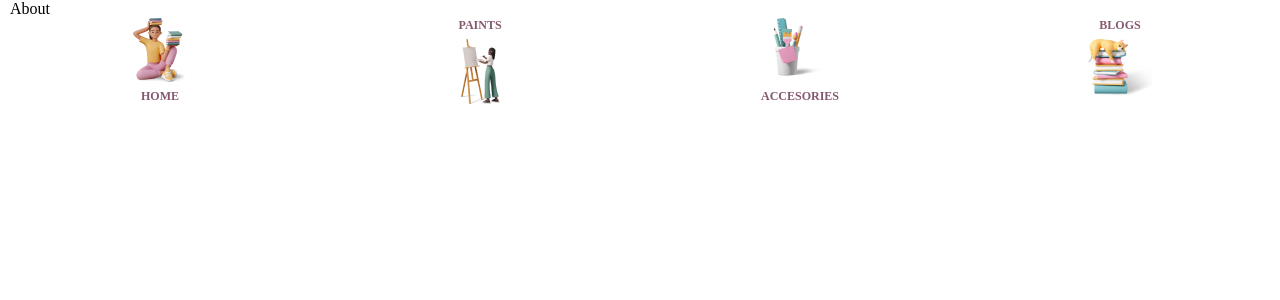
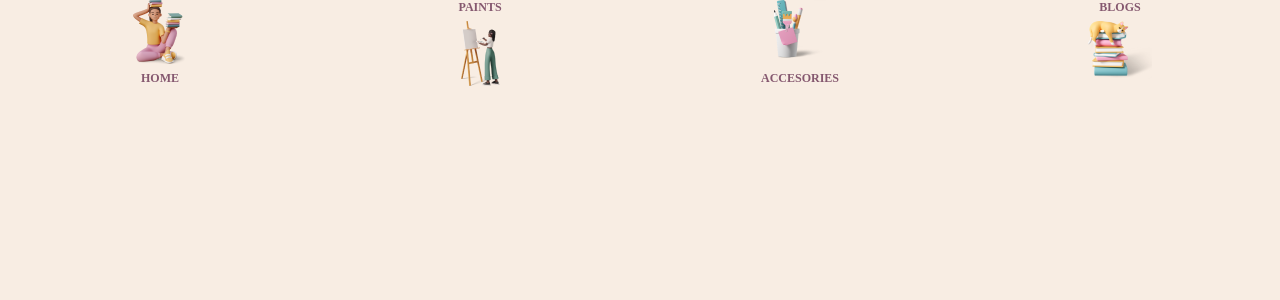
Before and after one commit to JeanBayer/portfolio-art, a Next.js app: page /prueba in a window 1280 px wide. Shown: the top 300 px of the page. Built offline with nearby package versions, Linux system fonts and the light colour scheme.

Commit message:
add: Añado background

```diff
--- a/app/globals.css
+++ b/app/globals.css
@@ -1,13 +1,15 @@
 :root {
   --max-width: 1100px;
   --border-radius: 12px;
-  --font-mono: ui-monospace, Menlo, Monaco, 'Cascadia Mono', 'Segoe UI Mono',
-    'Roboto Mono', 'Oxygen Mono', 'Ubuntu Monospace', 'Source Code Pro',
-    'Fira Mono', 'Droid Sans Mono', 'Courier New', monospace;
+  --font-mono: ui-monospace, Menlo, Monaco, "Cascadia Mono", "Segoe UI Mono",
+    "Roboto Mono", "Oxygen Mono", "Ubuntu Monospace", "Source Code Pro",
+    "Fira Mono", "Droid Sans Mono", "Courier New", monospace;
   --primary: #85586f;
   --secondary: #d0b8a8;
   --background: #f8ede3;
   --accent: #dfd3c3;
+
+  background-color: var(--background);
 }
 
 * {
--- a/app/prueba/page.tsx
+++ b/app/prueba/page.tsx
@@ -3,7 +3,6 @@ import { NavBar } from "../../components/navbar/NavBar";
 export default function About() {
   return (
     <main>
-      About
       <NavBar />
     </main>
   );
```
